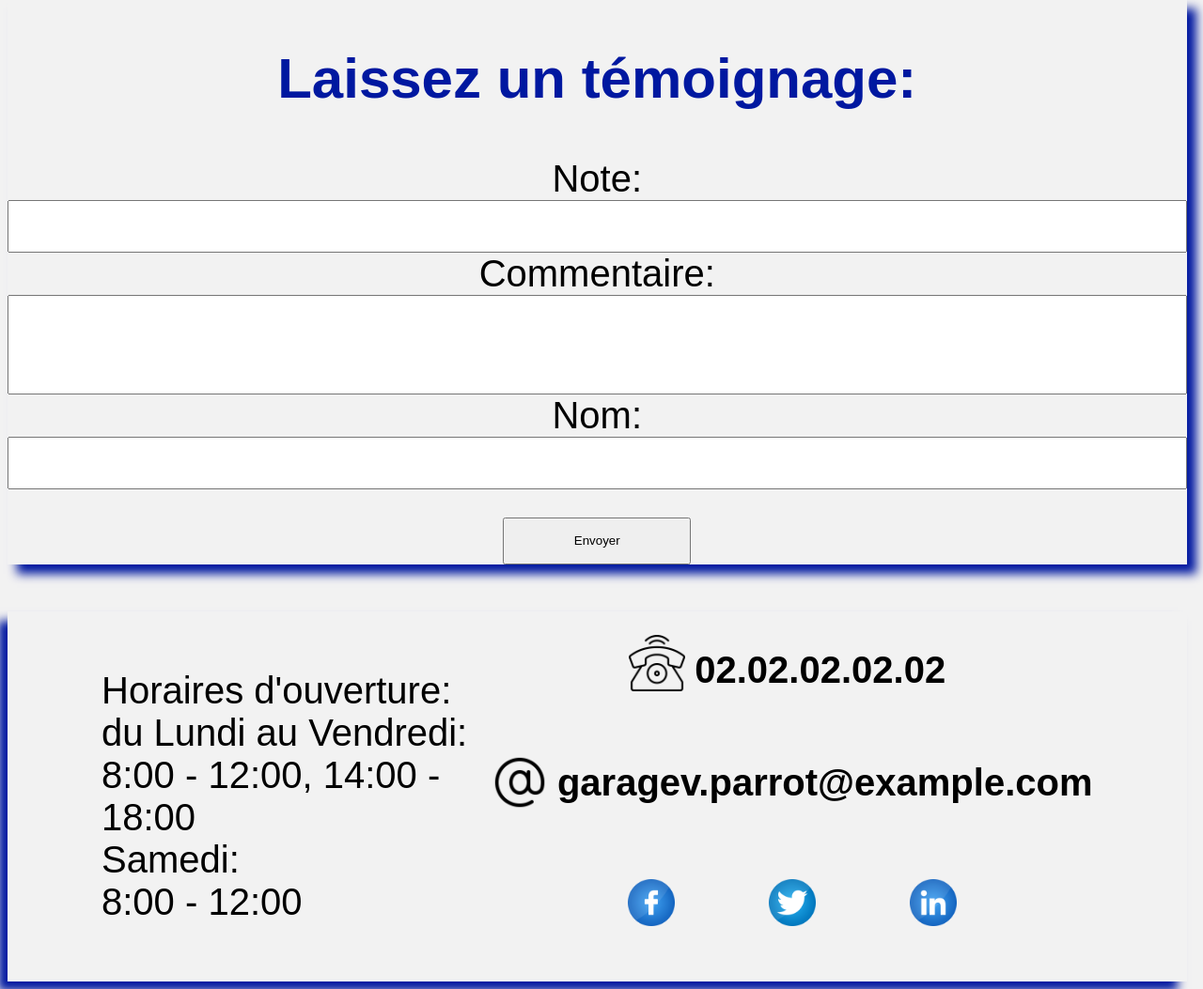
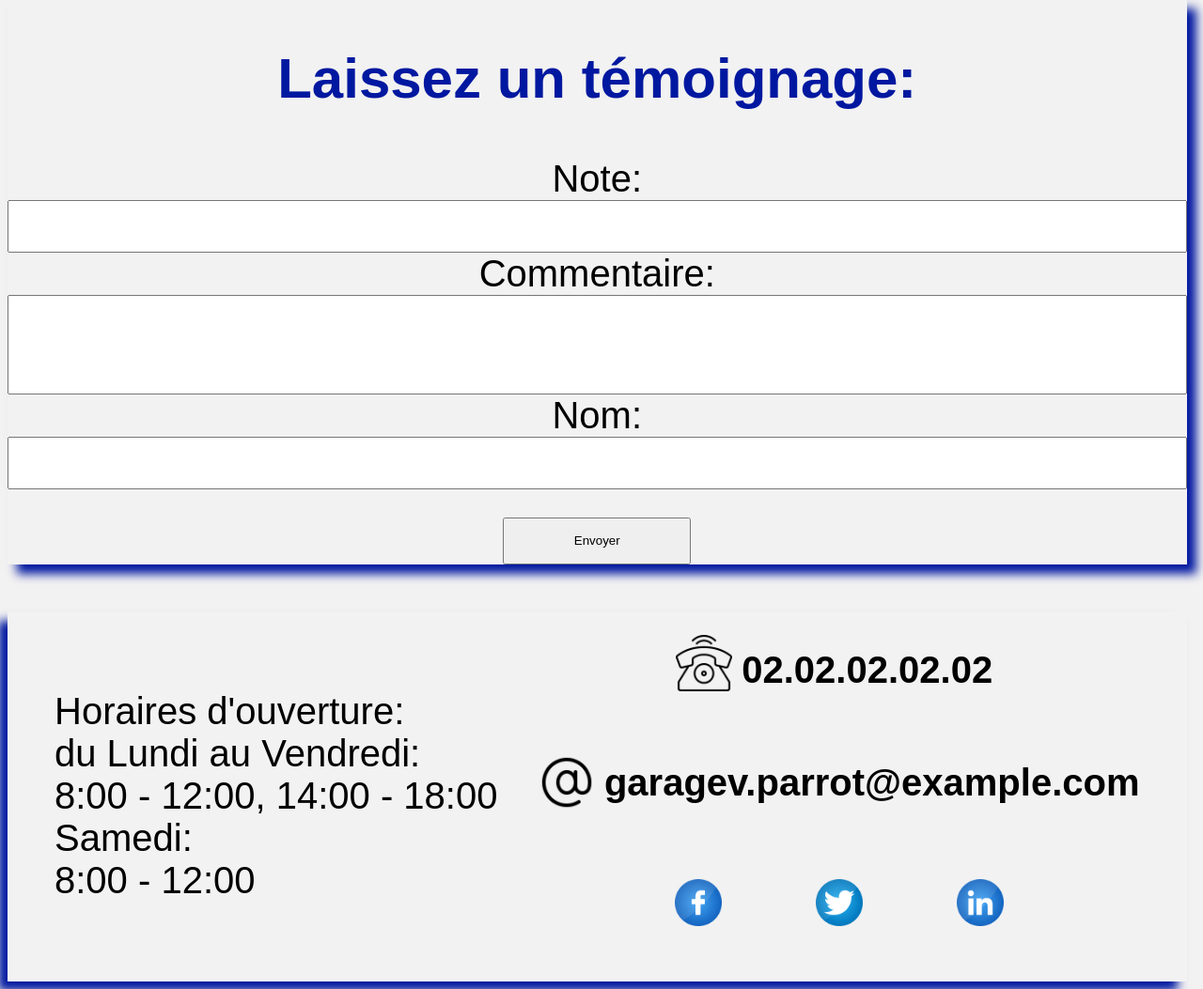
Before and after one commit to H-Greg/GarageVParrotECFStudi2023, a PHP site: page /php/index.php in a window 1280 px wide. Shown: the part 1248-2301 px from the top of the page at 94% size. Run offline with PHP 8.4, Linux system fonts and the light colour scheme; data that the repository does not hold is empty.

Commit message:
fix flex-flow issues

```diff
--- a/css/styles.css
+++ b/css/styles.css
@@ -17,6 +17,7 @@ header {
     display: flex;
     justify-content: space-between;
     align-items: center;
+    flex-flow: row wrap;
     min-width: 600px;
     margin-bottom: 50px;
 }
@@ -55,6 +56,7 @@ article p {
 .contact, .contact-link {
     font-weight: bold;
     display: flex;
+    flex-flow: row wrap;
     justify-content: space-around;
     align-items: center;
 }
@@ -63,6 +65,7 @@ article p {
     text-decoration: none;
     color: inherit;
     cursor: pointer;
+    flex-flow: row nowrap;
 }
 
 .phone, .mail {
@@ -185,7 +188,7 @@ td img {
     overflow-y: auto;
     display: flex;
     flex-flow: column nowrap;
-    min-width: 100%;
+    max-width: 99%;
 }
 
 .star-red {
@@ -246,6 +249,7 @@ footer {
     display: flex;
     justify-content: space-between;
     align-items: center;
+    flex-flow: row wrap;
 }
 
 footer:hover {
@@ -253,7 +257,7 @@ footer:hover {
 }
 
 footer p {
-    margin-left: 100px;
+    margin-left: 50px;
 }
 
 .contact-footer {
@@ -261,7 +265,7 @@ footer p {
     flex-flow: column wrap;
     row-gap: 10px;
     margin-bottom: 50px;
-    margin-right: 100px;
+    margin-right: 50px;
 }
 
 .network {
```
